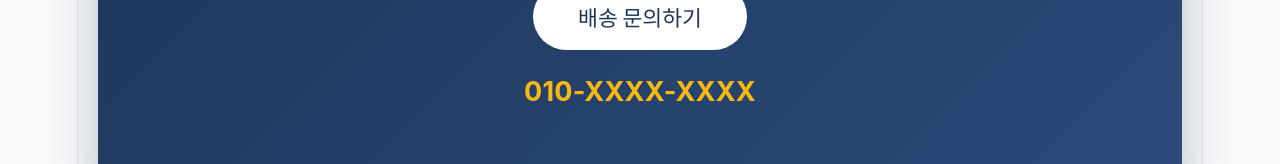
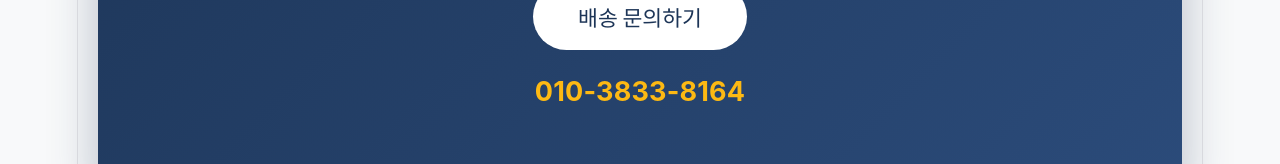
Before and after one commit to acer1234411-rgb/hwang-taekbae, a React (Vite) app: page / in a window 1280 px wide. Shown: the part 3178-3342 px from the top of the page. Built offline with nearby package versions, Linux system fonts and the light colour scheme; the HTML template or start-up script is replaced by a standard one; a web font is replaced by a local one.

Commit message:
연락처 수정 완료

```diff
--- a/src/components/CTA.tsx
+++ b/src/components/CTA.tsx
@@ -13,7 +13,7 @@ const CTA: React.FC = () => {
           <p>전화 한 통, 메시지 한 번으로 간편하게 시작할 수 있습니다.</p>
           <div className="cta-actions">
             <button className="btn-cta-white" onClick={() => navigate('/contact')}>배송 문의하기</button>
-            <a href="tel:010-XXXX-XXXX" className="cta-tel">010-XXXX-XXXX</a>
+            <a href="tel:010-XXXX-XXXX" className="cta-tel">010-3833-8164</a>
           </div>
         </div>
       </div>
```
